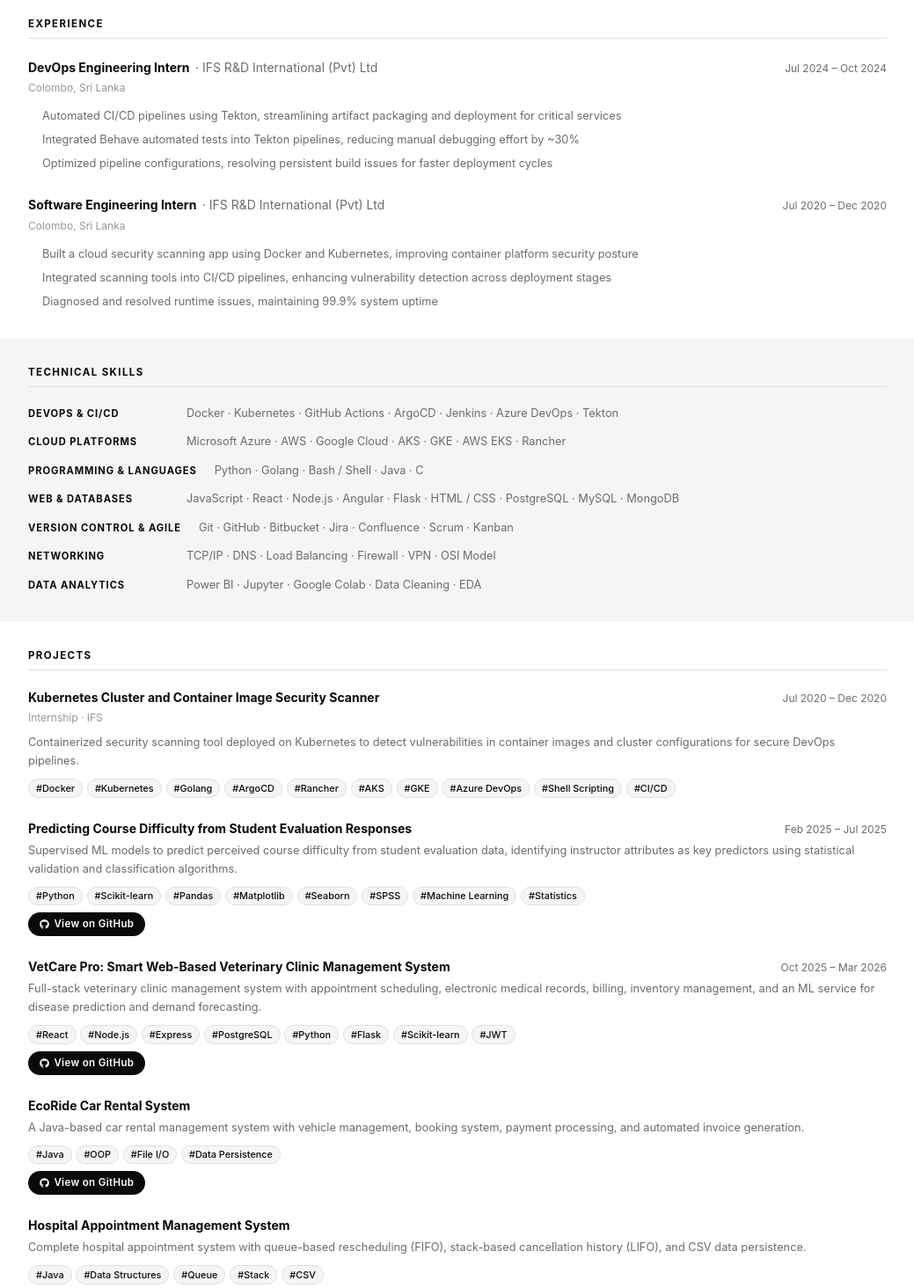
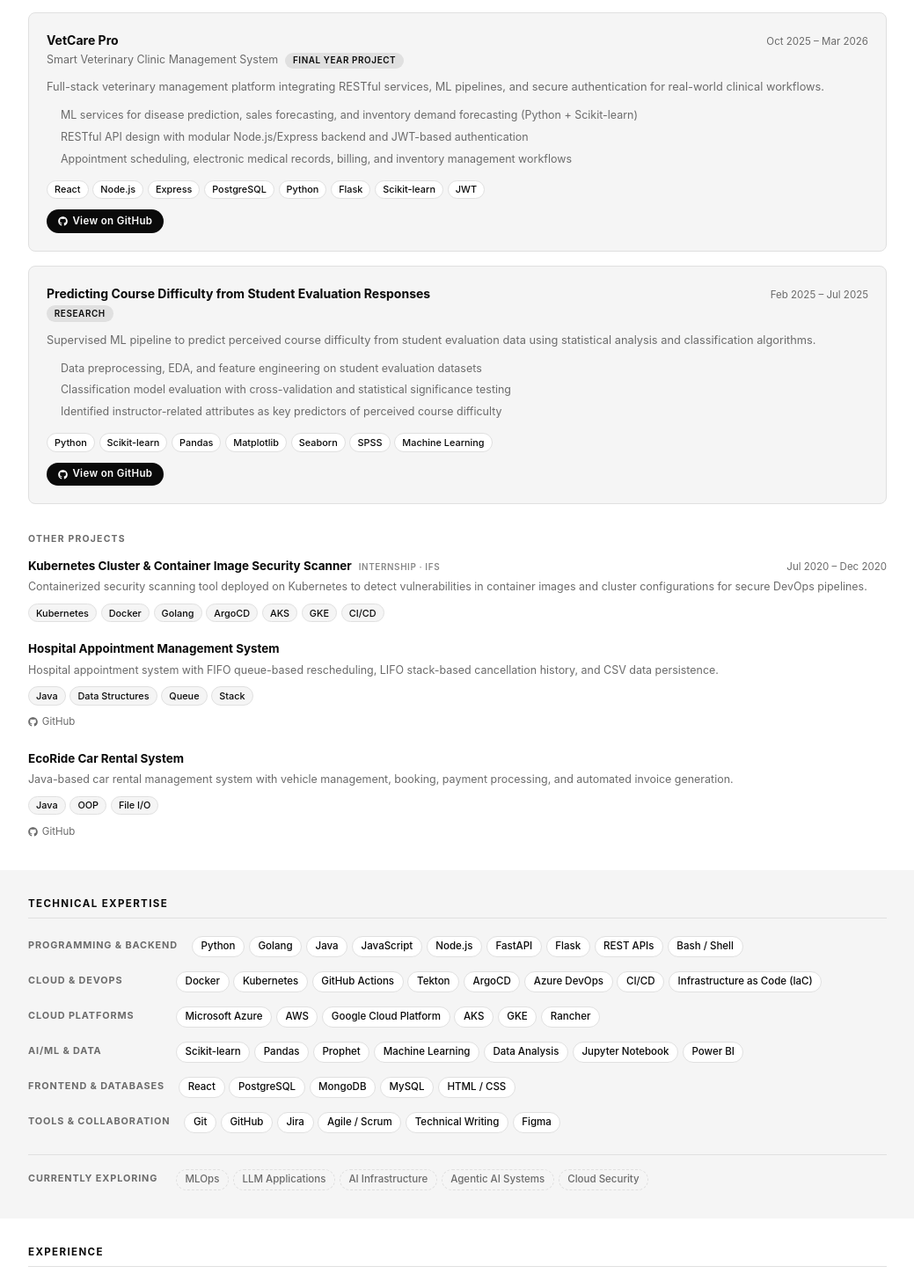
Before and after one commit to kalharatennakoon/kalharatennakoon.github.io, a React (Vite) app: page / in a window 1280 px wide. Shown: the part 866-2330 px from the top of the page at 88% size, without its empty margins (120-1159 px from the left). Built offline with nearby package versions, Linux system fonts and the light colour scheme; a web font is replaced by a local one.

Commit message:
refactor: reorganize component structure and enhance project details in Projects section

```diff
--- a/src/App.tsx
+++ b/src/App.tsx
@@ -17,13 +17,13 @@
       <Navbar />
       <main className="flex-grow">
         <Hero />
-        <Education />
+        <Projects />
+        <Skills />
         <Experience />
-        <Skills />
-        <Projects />
         <Certifications />
         <Achievements />
         <Activities />
+        <Education />
         <Blog />
         <Contact />
       </main>
--- a/src/components/Hero.tsx
+++ b/src/components/Hero.tsx
@@ -9,6 +9,7 @@
 ]
 
 const currentlyBuilding = [
+  'SolarCast — ML-powered solar energy forecasting platform (FastAPI + React + Prophet)',
   'Exploring MLOps & AI infrastructure pipelines',
   'Writing about Kubernetes & cloud-native engineering on Medium',
 ]
--- a/src/components/Navbar.tsx
+++ b/src/components/Navbar.tsx
@@ -1,13 +1,13 @@
 import { useState, useEffect } from 'react'
 
 const navLinks = [
-  { label: 'Education',      href: '#education' },
+  { label: 'Projects',       href: '#projects' },
+  { label: 'Skills',         href: '#skills' },
   { label: 'Experience',     href: '#experience' },
-  { label: 'Skills',         href: '#skills' },
-  { label: 'Projects',       href: '#projects' },
   { label: 'Certifications', href: '#certifications' },
   { label: 'Achievements',   href: '#achievements' },
   { label: 'Activities',     href: '#activities' },
+  { label: 'Education',      href: '#education' },
   { label: 'Blog',           href: '#blog' },
   { label: 'Contact',        href: '#contact' },
 ]
--- a/src/components/Projects.tsx
+++ b/src/components/Projects.tsx
@@ -1,38 +1,68 @@
 import { FaGithub } from 'react-icons/fa'
 
-const projects = [
+const featuredProjects = [
   {
-    title: 'Kubernetes Cluster and Container Image Security Scanner',
-    description: 'Containerized security scanning tool deployed on Kubernetes to detect vulnerabilities in container images and cluster configurations for secure DevOps pipelines.',
-    technologies: ['Docker', 'Kubernetes', 'Golang', 'ArgoCD', 'Rancher', 'AKS', 'GKE', 'Azure DevOps', 'Shell Scripting', 'CI/CD'],
-    date: 'Jul 2020 – Dec 2020',
-    subtitle: 'Internship · IFS',
+    title: 'SolarCast',
+    subtitle: 'Personal Solar Energy Forecasting App',
+    summary: 'Full-stack ML app predicting monthly solar energy generation, grid export, and cash payouts from residential inverter data using time-series forecasting.',
+    highlights: [
+      'Time-series forecasting with Meta\'s Prophet, producing 90% confidence interval predictions',
+      'Chronological train/test ML pipeline to prevent data leakage across forecast windows',
+      'Interactive React dashboard with CSV upload support and energy analytics visualisations',
+    ],
+    technologies: ['Python', 'FastAPI', 'React', 'Prophet', 'Machine Learning', 'Pandas', 'REST APIs'],
+    date: 'Apr 2026 – Present',
+    tag: 'Currently Building',
+  },
+  {
+    title: 'VetCare Pro',
+    subtitle: 'Smart Veterinary Clinic Management System',
+    summary: 'Full-stack veterinary management platform integrating RESTful services, ML pipelines, and secure authentication for real-world clinical workflows.',
+    highlights: [
+      'ML services for disease prediction, sales forecasting, and inventory demand forecasting (Python + Scikit-learn)',
+      'RESTful API design with modular Node.js/Express backend and JWT-based authentication',
+      'Appointment scheduling, electronic medical records, billing, and inventory management workflows',
+    ],
+    technologies: ['React', 'Node.js', 'Express', 'PostgreSQL', 'Python', 'Flask', 'Scikit-learn', 'JWT'],
+    github: 'https://github.com/kalharatennakoon/vetcarepro',
+    date: 'Oct 2025 – Mar 2026',
+    tag: 'Final Year Project',
   },
   {
     title: 'Predicting Course Difficulty from Student Evaluation Responses',
-    description: 'Supervised ML models to predict perceived course difficulty from student evaluation data, identifying instructor attributes as key predictors using statistical validation and classification algorithms.',
-    technologies: ['Python', 'Scikit-learn', 'Pandas', 'Matplotlib', 'Seaborn', 'SPSS', 'Machine Learning', 'Statistics'],
+    subtitle: '',
+    summary: 'Supervised ML pipeline to predict perceived course difficulty from student evaluation data using statistical analysis and classification algorithms.',
+    highlights: [
+      'Data preprocessing, EDA, and feature engineering on student evaluation datasets',
+      'Classification model evaluation with cross-validation and statistical significance testing',
+      'Identified instructor-related attributes as key predictors of perceived course difficulty',
+    ],
+    technologies: ['Python', 'Scikit-learn', 'Pandas', 'Matplotlib', 'Seaborn', 'SPSS', 'Machine Learning'],
     github: 'https://github.com/kalharatennakoon/course-difficulty-analysis',
     date: 'Feb 2025 – Jul 2025',
+    tag: 'Research',
+  },
+]
+
+const otherProjects = [
+  {
+    title: 'Kubernetes Cluster & Container Image Security Scanner',
+    description: 'Containerized security scanning tool deployed on Kubernetes to detect vulnerabilities in container images and cluster configurations for secure DevOps pipelines.',
+    technologies: ['Kubernetes', 'Docker', 'Golang', 'ArgoCD', 'AKS', 'GKE', 'CI/CD'],
+    date: 'Jul 2020 – Dec 2020',
+    tag: 'Internship · IFS',
   },
   {
-    title: 'VetCare Pro: Smart Web-Based Veterinary Clinic Management System',
-    description: 'Full-stack veterinary clinic management system with appointment scheduling, electronic medical records, billing, inventory management, and an ML service for disease prediction and demand forecasting.',
-    technologies: ['React', 'Node.js', 'Express', 'PostgreSQL', 'Python', 'Flask', 'Scikit-learn', 'JWT'],
-    github: 'https://github.com/kalharatennakoon/vetcarepro',
-    date: 'Oct 2025 – Mar 2026',
+    title: 'Hospital Appointment Management System',
+    description: 'Hospital appointment system with FIFO queue-based rescheduling, LIFO stack-based cancellation history, and CSV data persistence.',
+    technologies: ['Java', 'Data Structures', 'Queue', 'Stack'],
+    github: 'https://github.com/kalharatennakoon/doctor_channeling_system',
   },
   {
     title: 'EcoRide Car Rental System',
-    description: 'A Java-based car rental management system with vehicle management, booking system, payment processing, and automated invoice generation.',
-    technologies: ['Java', 'OOP', 'File I/O', 'Data Persistence'],
+    description: 'Java-based car rental management system with vehicle management, booking, payment processing, and automated invoice generation.',
+    technologies: ['Java', 'OOP', 'File I/O'],
     github: 'https://github.com/kalharatennakoon/EcoRideCarRentalSystem',
-  },
-  {
-    title: 'Hospital Appointment Management System',
-    description: 'Complete hospital appointment system with queue-based rescheduling (FIFO), stack-based cancellation history (LIFO), and CSV data persistence.',
-    technologies: ['Java', 'Data Structures', 'Queue', 'Stack', 'CSV'],
-    github: 'https://github.com/kalharatennakoon/doctor_channeling_system',
   },
 ]
 
@@ -40,25 +70,54 @@
   return (
     <section id="projects" style={{ background: 'var(--bg-primary)' }}>
       <div style={{ maxWidth: '64rem', margin: '0 auto', padding: '2rem 1.5rem' }}>
+
+        {/* Section header */}
         <div style={{ marginBottom: '1.25rem', paddingBottom: '0.5rem', borderBottom: '1px solid var(--border-color)' }}>
           <h2 style={{ fontSize: '0.72rem', fontWeight: 700, letterSpacing: '0.12em', textTransform: 'uppercase', color: 'var(--text-primary)', margin: 0 }}>Projects</h2>
         </div>
-        <div style={{ display: 'flex', flexDirection: 'column', gap: '1.5rem' }}>
-          {projects.map((proj) => (
-            <div key={proj.title}>
-              <div style={{ display: 'flex', justifyContent: 'space-between', alignItems: 'baseline', flexWrap: 'wrap', gap: '0.25rem', marginBottom: '0.25rem' }}>
+
+        {/* Featured projects */}
+        <p style={{ fontSize: '0.65rem', fontWeight: 700, letterSpacing: '0.12em', textTransform: 'uppercase', color: 'var(--text-secondary)', margin: '0 0 0.75rem' }}>Featured</p>
+        <div style={{ display: 'flex', flexDirection: 'column', gap: '1rem', marginBottom: '2rem' }}>
+          {featuredProjects.map((proj) => (
+            <div
+              key={proj.title}
+              style={{ background: 'var(--bg-secondary)', border: '1px solid var(--border-color)', borderRadius: '8px', padding: '1.25rem' }}
+            >
+              {/* Title row */}
+              <div style={{ display: 'flex', justifyContent: 'space-between', alignItems: 'baseline', flexWrap: 'wrap', gap: '0.25rem', marginBottom: '0.2rem' }}>
                 <span style={{ fontSize: '0.875rem', fontWeight: 700, color: 'var(--text-primary)' }}>{proj.title}</span>
-                {proj.date && <span style={{ fontSize: '0.75rem', color: 'var(--text-secondary)', whiteSpace: 'nowrap' }}>{proj.date}</span>}
+                <span style={{ fontSize: '0.72rem', color: 'var(--text-secondary)', whiteSpace: 'nowrap' }}>{proj.date}</span>
               </div>
-              {proj.subtitle && (
-                <p style={{ fontSize: '0.75rem', color: 'var(--text-secondary)', margin: '0 0 0.5rem', opacity: 0.7 }}>{proj.subtitle}</p>
-              )}
-              <p style={{ fontSize: '0.8rem', color: 'var(--text-secondary)', lineHeight: 1.65, margin: '0 0 0.625rem' }}>{proj.description}</p>
-              <div style={{ display: 'flex', flexWrap: 'wrap', gap: '0.3rem', alignItems: 'center', marginBottom: proj.github ? '0.5rem' : 0 }}>
+
+              {/* Subtitle + tag */}
+              <div style={{ display: 'flex', alignItems: 'center', gap: '0.5rem', marginBottom: '0.625rem', flexWrap: 'wrap' }}>
+                {proj.subtitle && (
+                  <span style={{ fontSize: '0.78rem', color: 'var(--text-secondary)' }}>{proj.subtitle}</span>
+                )}
+                <span style={{ fontSize: '0.62rem', fontWeight: 600, letterSpacing: '0.06em', textTransform: 'uppercase', color: 'var(--text-primary)', background: 'var(--border-color)', borderRadius: '9999px', padding: '0.1rem 0.55rem' }}>{proj.tag}</span>
+              </div>
+
+              {/* One-line summary */}
+              <p style={{ fontSize: '0.8rem', color: 'var(--text-secondary)', lineHeight: 1.65, margin: '0 0 0.75rem' }}>{proj.summary}</p>
+
+              {/* Highlights */}
+              <ul style={{ margin: '0 0 0.875rem', padding: '0 0 0 1rem', display: 'flex', flexDirection: 'column', gap: '0.3rem' }}>
+                {proj.highlights.map((h) => (
+                  <li key={h} style={{ fontSize: '0.78rem', color: 'var(--text-secondary)', lineHeight: 1.6 }}>{h}</li>
+                ))}
+              </ul>
+
+              {/* Tech badges */}
+              <div style={{ display: 'flex', flexWrap: 'wrap', gap: '0.3rem', alignItems: 'center', marginBottom: proj.github ? '0.75rem' : 0 }}>
                 {proj.technologies.map((t) => (
-                  <span key={t} style={{ fontSize: '0.68rem', fontWeight: 500, color: 'var(--text-primary)', background: 'var(--bg-secondary)', border: '1px solid var(--border-color)', borderRadius: '9999px', padding: '0.1rem 0.5rem' }}>#{t}</span>
+                  <span key={t} style={{ fontSize: '0.68rem', fontWeight: 500, color: 'var(--text-primary)', background: 'var(--bg-primary)', border: '1px solid var(--border-color)', borderRadius: '9999px', padding: '0.1rem 0.5rem' }}>
+                    {t}
+                  </span>
                 ))}
               </div>
+
+              {/* GitHub button */}
               {proj.github && (
                 <a
                   href={proj.github}
@@ -74,6 +133,43 @@
             </div>
           ))}
         </div>
+
+        {/* Other projects */}
+        <p style={{ fontSize: '0.65rem', fontWeight: 700, letterSpacing: '0.12em', textTransform: 'uppercase', color: 'var(--text-secondary)', margin: '0 0 0.75rem' }}>Other Projects</p>
+        <div style={{ display: 'flex', flexDirection: 'column', gap: '1.25rem' }}>
+          {otherProjects.map((proj) => (
+            <div key={proj.title}>
+              <div style={{ display: 'flex', justifyContent: 'space-between', alignItems: 'baseline', flexWrap: 'wrap', gap: '0.25rem', marginBottom: '0.25rem' }}>
+                <div style={{ display: 'flex', alignItems: 'baseline', gap: '0.5rem', flexWrap: 'wrap' }}>
+                  <span style={{ fontSize: '0.84rem', fontWeight: 700, color: 'var(--text-primary)' }}>{proj.title}</span>
+                  {proj.tag && <span style={{ fontSize: '0.62rem', fontWeight: 600, letterSpacing: '0.06em', textTransform: 'uppercase', color: 'var(--text-secondary)', opacity: 0.8 }}>{proj.tag}</span>}
+                </div>
+                {proj.date && <span style={{ fontSize: '0.72rem', color: 'var(--text-secondary)', whiteSpace: 'nowrap' }}>{proj.date}</span>}
+              </div>
+              <p style={{ fontSize: '0.78rem', color: 'var(--text-secondary)', lineHeight: 1.65, margin: '0 0 0.5rem' }}>{proj.description}</p>
+              <div style={{ display: 'flex', flexWrap: 'wrap', gap: '0.3rem', alignItems: 'center', marginBottom: proj.github ? '0.4rem' : 0 }}>
+                {proj.technologies.map((t) => (
+                  <span key={t} style={{ fontSize: '0.68rem', fontWeight: 500, color: 'var(--text-primary)', background: 'var(--bg-secondary)', border: '1px solid var(--border-color)', borderRadius: '9999px', padding: '0.1rem 0.5rem' }}>
+                    {t}
+                  </span>
+                ))}
+              </div>
+              {proj.github && (
+                <a
+                  href={proj.github}
+                  target="_blank"
+                  rel="noopener noreferrer"
+                  style={{ display: 'inline-flex', alignItems: 'center', gap: '0.3rem', fontSize: '0.72rem', color: 'var(--text-secondary)', textDecoration: 'none' }}
+                  onMouseEnter={(e) => { e.currentTarget.style.color = 'var(--text-primary)' }}
+                  onMouseLeave={(e) => { e.currentTarget.style.color = 'var(--text-secondary)' }}
+                >
+                  <FaGithub size={11} /> GitHub
+                </a>
+              )}
+            </div>
+          ))}
+        </div>
+
       </div>
     </section>
   )
--- a/src/components/Skills.tsx
+++ b/src/components/Skills.tsx
@@ -1,51 +1,98 @@
-const skillCategories = [
+const skillGroups = [
   {
-    title: 'DevOps & CI/CD',
-    skills: ['Docker', 'Kubernetes', 'GitHub Actions', 'ArgoCD', 'Jenkins', 'Azure DevOps', 'Tekton'],
+    title: 'Programming & Backend',
+    skills: ['Python', 'Golang', 'Java', 'JavaScript', 'Node.js', 'FastAPI', 'Flask', 'REST APIs', 'Bash / Shell'],
+  },
+  {
+    title: 'Cloud & DevOps',
+    skills: ['Docker', 'Kubernetes', 'GitHub Actions', 'Tekton', 'ArgoCD', 'Azure DevOps', 'CI/CD', 'Infrastructure as Code (IaC)'],
   },
   {
     title: 'Cloud Platforms',
-    skills: ['Microsoft Azure', 'AWS', 'Google Cloud', 'AKS', 'GKE', 'AWS EKS', 'Rancher'],
+    skills: ['Microsoft Azure', 'AWS', 'Google Cloud Platform', 'AKS', 'GKE', 'Rancher'],
   },
   {
-    title: 'Programming & Languages',
-    skills: ['Python', 'Golang', 'Bash / Shell', 'Java', 'C'],
+    title: 'AI/ML & Data',
+    skills: ['Scikit-learn', 'Pandas', 'Prophet', 'Machine Learning', 'Data Analysis', 'Jupyter Notebook', 'Power BI'],
   },
   {
-    title: 'Web & Databases',
-    skills: ['JavaScript', 'React', 'Node.js', 'Angular', 'Flask', 'HTML / CSS', 'PostgreSQL', 'MySQL', 'MongoDB'],
+    title: 'Frontend & Databases',
+    skills: ['React', 'PostgreSQL', 'MongoDB', 'MySQL', 'HTML / CSS'],
   },
   {
-    title: 'Version Control & Agile',
-    skills: ['Git', 'GitHub', 'Bitbucket', 'Jira', 'Confluence', 'Scrum', 'Kanban'],
-  },
-  {
-    title: 'Networking',
-    skills: ['TCP/IP', 'DNS', 'Load Balancing', 'Firewall', 'VPN', 'OSI Model'],
-  },
-  {
-    title: 'Data Analytics',
-    skills: ['Power BI', 'Jupyter', 'Google Colab', 'Data Cleaning', 'EDA'],
+    title: 'Tools & Collaboration',
+    skills: ['Git', 'GitHub', 'Jira', 'Agile / Scrum', 'Technical Writing', 'Figma'],
   },
 ]
+
+const currentlyExploring = ['MLOps', 'LLM Applications', 'AI Infrastructure', 'Agentic AI Systems', 'Cloud Security']
 
 function Skills() {
   return (
     <section id="skills" style={{ background: 'var(--bg-secondary)' }}>
       <div style={{ maxWidth: '64rem', margin: '0 auto', padding: '2rem 1.5rem' }}>
+
+        {/* Section header */}
         <div style={{ marginBottom: '1.25rem', paddingBottom: '0.5rem', borderBottom: '1px solid var(--border-color)' }}>
-          <h2 style={{ fontSize: '0.72rem', fontWeight: 700, letterSpacing: '0.12em', textTransform: 'uppercase', color: 'var(--text-primary)', margin: 0 }}>Technical Skills</h2>
+          <h2 style={{ fontSize: '0.72rem', fontWeight: 700, letterSpacing: '0.12em', textTransform: 'uppercase', color: 'var(--text-primary)', margin: 0 }}>Technical Expertise</h2>
         </div>
-        <div style={{ display: 'flex', flexDirection: 'column', gap: '0.75rem' }}>
-          {skillCategories.map((cat) => (
-            <div key={cat.title} style={{ display: 'flex', gap: '1.25rem', flexWrap: 'wrap', alignItems: 'baseline' }}>
-              <span style={{ fontSize: '0.7rem', fontWeight: 700, color: 'var(--text-primary)', textTransform: 'uppercase', letterSpacing: '0.08em', whiteSpace: 'nowrap', minWidth: '10rem' }}>{cat.title}</span>
-              <span style={{ fontSize: '0.8rem', color: 'var(--text-secondary)', lineHeight: 1.6 }}>
-                {cat.skills.join(' · ')}
+
+        {/* Skill groups */}
+        <div style={{ display: 'flex', flexDirection: 'column', gap: '1rem', marginBottom: '1.5rem' }}>
+          {skillGroups.map((group) => (
+            <div key={group.title} style={{ display: 'flex', gap: '1rem', flexWrap: 'wrap', alignItems: 'flex-start' }}>
+              <span style={{
+                fontSize: '0.68rem', fontWeight: 700, color: 'var(--text-secondary)',
+                textTransform: 'uppercase', letterSpacing: '0.08em',
+                whiteSpace: 'nowrap', minWidth: '9.5rem', paddingTop: '0.15rem',
+              }}>
+                {group.title}
               </span>
+              <div style={{ display: 'flex', flexWrap: 'wrap', gap: '0.3rem', flex: 1 }}>
+                {group.skills.map((skill) => (
+                  <span key={skill} style={{
+                    fontSize: '0.72rem', fontWeight: 500,
+                    color: 'var(--text-primary)',
+                    background: 'var(--bg-primary)',
+                    border: '1px solid var(--border-color)',
+                    borderRadius: '9999px',
+                    padding: '0.15rem 0.6rem',
+                  }}>
+                    {skill}
+                  </span>
+                ))}
+              </div>
             </div>
           ))}
         </div>
+
+        {/* Currently Exploring */}
+        <div style={{ paddingTop: '1rem', borderTop: '1px solid var(--border-color)' }}>
+          <div style={{ display: 'flex', gap: '1rem', flexWrap: 'wrap', alignItems: 'flex-start' }}>
+            <span style={{
+              fontSize: '0.68rem', fontWeight: 700, color: 'var(--text-secondary)',
+              textTransform: 'uppercase', letterSpacing: '0.08em',
+              whiteSpace: 'nowrap', minWidth: '9.5rem', paddingTop: '0.15rem',
+            }}>
+              Currently Exploring
+            </span>
+            <div style={{ display: 'flex', flexWrap: 'wrap', gap: '0.3rem', flex: 1 }}>
+              {currentlyExploring.map((item) => (
+                <span key={item} style={{
+                  fontSize: '0.72rem', fontWeight: 500,
+                  color: 'var(--text-secondary)',
+                  background: 'transparent',
+                  border: '1px dashed var(--border-color)',
+                  borderRadius: '9999px',
+                  padding: '0.15rem 0.6rem',
+                }}>
+                  {item}
+                </span>
+              ))}
+            </div>
+          </div>
+        </div>
+
       </div>
     </section>
   )
```
